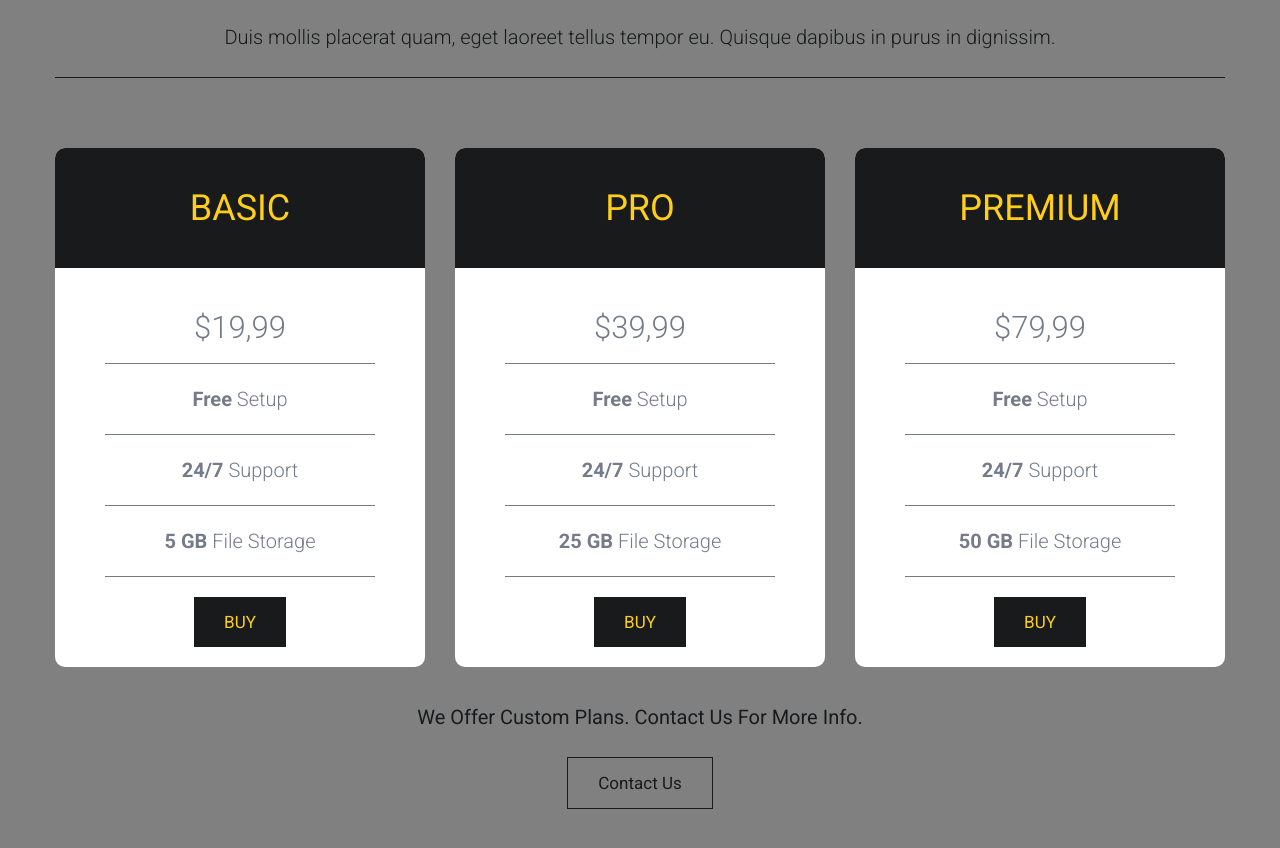
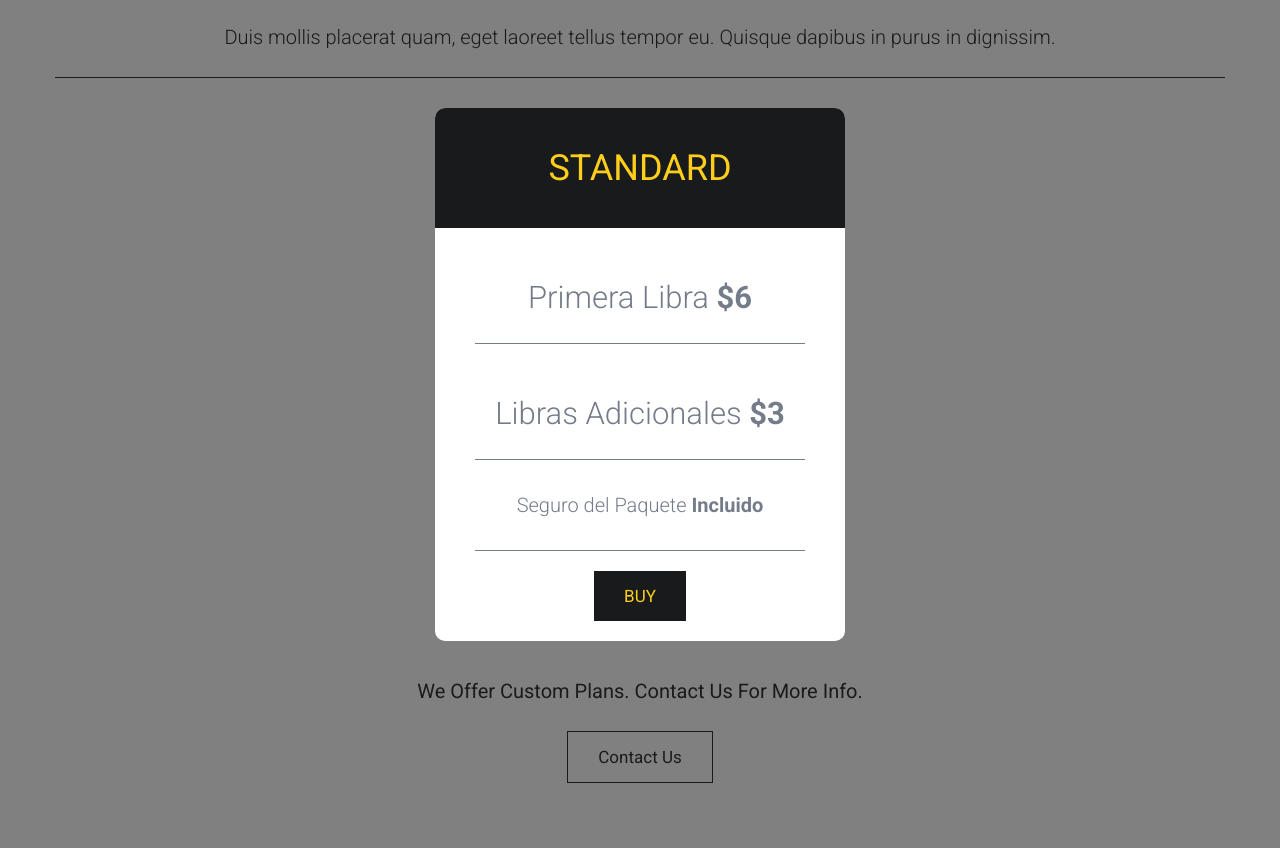
Before and after one commit to marticam/gocargo, a plain HTML site: page pluton/Html/index.html in a window 1280 px wide. Shown: the part 5099-5947 px from the top of the page. Drawn offline with Linux system fonts and the light colour scheme; some packages are replaced by stand-ins of ours.

Commit message:
Tarifas v1

```diff
--- a/pluton/Html/css/style.css
+++ b/pluton/Html/css/style.css
@@ -608,8 +608,9 @@ p {
 3.5 Price table
 ******************************************************************/
  .price-table {
-    margin-top: 70px;
-    margin-bottom: 20px;
+    margin: 70px 0 20px;
+    width: 35%;
+    margin:0 auto;
 }
 .price-column {
     background-color:white;
@@ -617,9 +618,9 @@ p {
     -moz-border-radius: 10px;
     border-radius: 10px;
     padding-bottom:20px;
-    margin:0 auto;
     text-align:center;
 }
+
 .price-column h3 {
     background-color:#181A1C;
     text-transform:uppercase;
@@ -634,14 +635,14 @@ p {
 }
 .price-column .list{
     list-style:none;
-    margin:20px 50px;
+    margin:20px 40px;
 }
 .price-column .list li{
     font-weight:lighter;
     color:#747C89;
     font-size:20px;
     border-bottom:1px solid #747C89;
-    padding:25px 0px;
+    padding:35px 0px;
 }
 .price-column .list li.price {
     text-align: center;
--- a/pluton/Html/index.html
+++ b/pluton/Html/index.html
@@ -688,33 +688,12 @@
                     <p>Duis mollis placerat quam, eget laoreet tellus tempor eu. Quisque dapibus in purus in dignissim.</p>
                 </div>
                 <div class="price-table row-fluid">
-                    <div class="span4 price-column">
-                        <h3>Basic</h3>
+                    <div class="price-column price1">
+                        <h3>Standard</h3>
                         <ul class="list">
-                            <li class="price">$19,99</li>
-                            <li><strong>Free</strong> Setup</li>
-                            <li><strong>24/7</strong> Support</li>
-                            <li><strong>5 GB</strong> File Storage</li>
-                        </ul>
-                        <a href="#" class="button button-ps">BUY</a>
-                    </div>
-                    <div class="span4 price-column">
-                        <h3>Pro</h3>
-                        <ul class="list">
-                            <li class="price">$39,99</li>
-                            <li><strong>Free</strong> Setup</li>
-                            <li><strong>24/7</strong> Support</li>
-                            <li><strong>25 GB</strong> File Storage</li>
-                        </ul>
-                        <a href="#" class="button button-ps">BUY</a>
-                    </div>
-                    <div class="span4 price-column">
-                        <h3>Premium</h3>
-                        <ul class="list">
-                            <li class="price">$79,99</li>
-                            <li><strong>Free</strong> Setup</li>
-                            <li><strong>24/7</strong> Support</li>
-                            <li><strong>50 GB</strong> File Storage</li>
+                            <li class="price">Primera Libra <strong>$6</strong></li>
+                            <li class="price">Libras Adicionales <strong>$3</strong></li>
+                            <li>Seguro del Paquete <strong>Incluido</strong></li>
                         </ul>
                         <a href="#" class="button button-ps">BUY</a>
                     </div>
```
